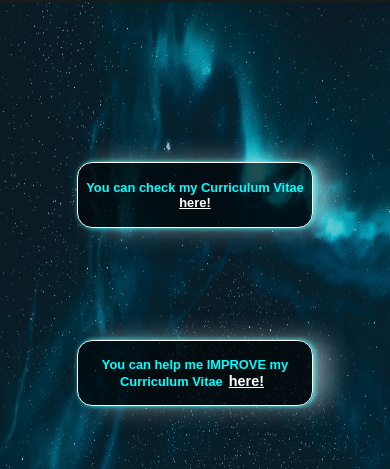
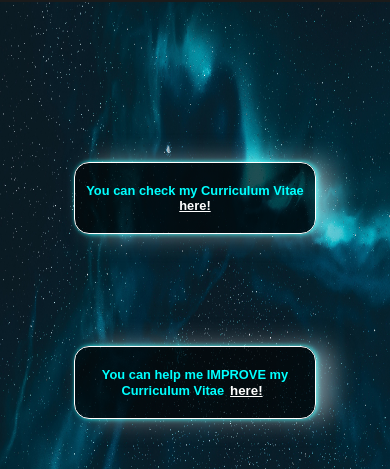
Before and after one commit to franklinsvm/franklins-page, a React (Create React App) app: page / in a window 390 px wide. Shown: the part 4515-4984 px from the top of the page. Built offline with nearby package versions, Linux system fonts and the light colour scheme.

Commit message:
Style updates

```diff
--- a/src/Components/CV.css
+++ b/src/Components/CV.css
@@ -56,11 +56,12 @@
     }
 
     .btn-cv {
-        font-size: 0.9rem;
+        font-size: 0.83rem;
     }
 
     .curriculum-option {
         width: 60%;
+        padding: 0.2rem;
     }
 
 
--- a/src/Components/Contact.css
+++ b/src/Components/Contact.css
@@ -183,5 +183,9 @@
         border-radius: 0.5rem 0.5rem 0 0;
     }
 
+    .contact-right p {
+        top: auto;
+        bottom: 0.5rem;
+    }
 
 }
```
